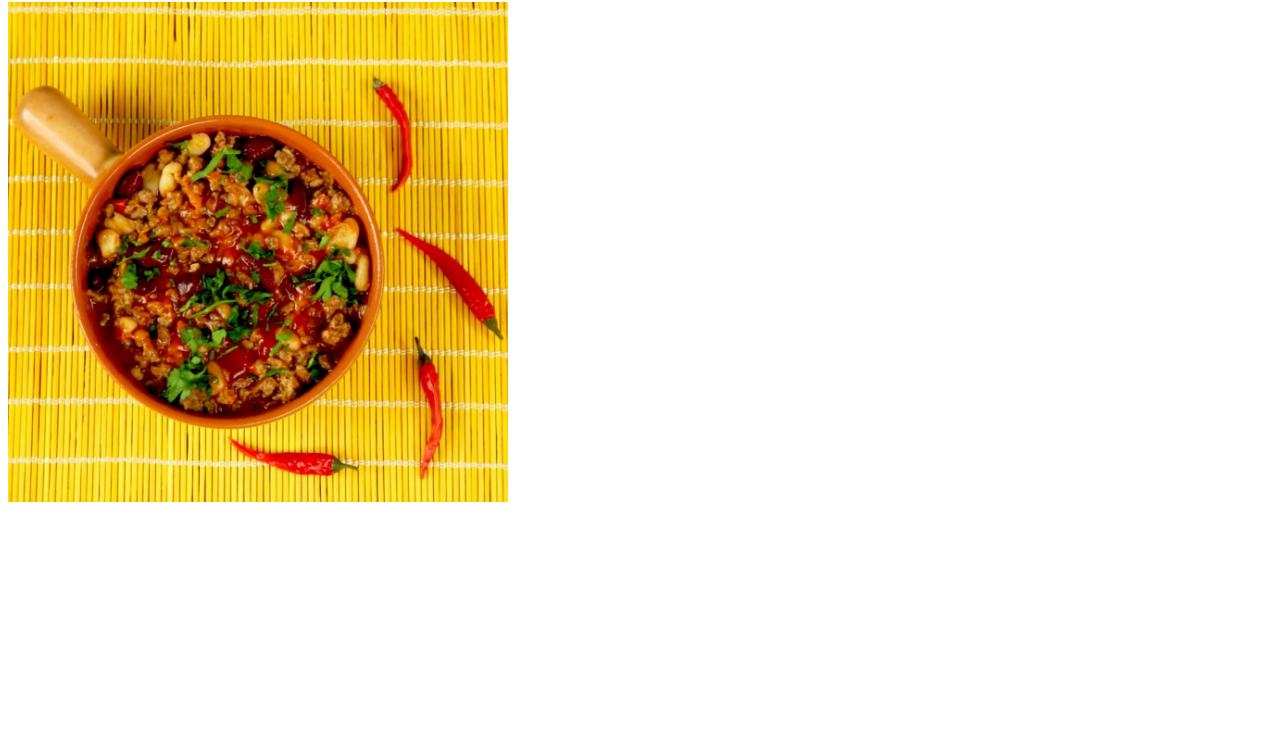
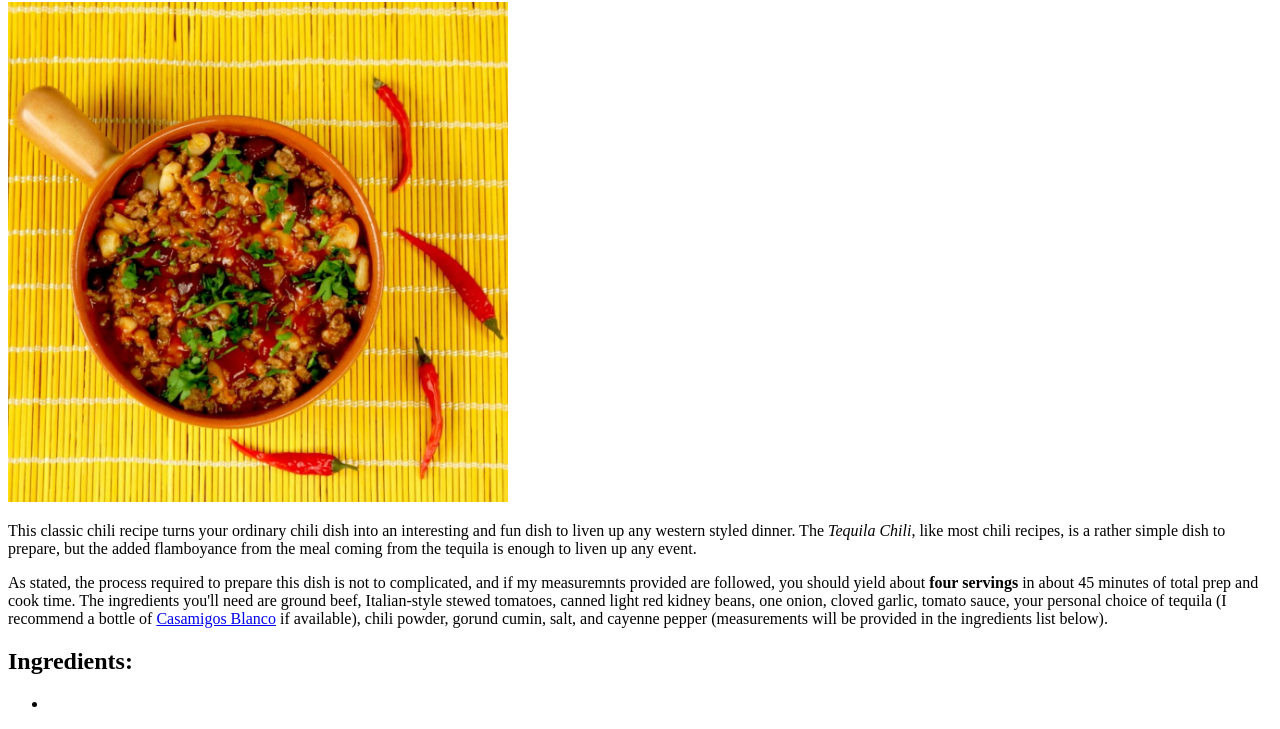
Before and after one commit to tetsuobbb/odin-recipes, a plain HTML site: page recipes/tequila-chili.html in a window 1280 px wide. Shown: the part 78-807 px from the top of the page. Drawn offline with Linux system fonts and the light colour scheme; files whose address does not match are found by name.

Commit message:
Some spelling fixes in 'cornbread' and finished description for 'chili'
Minor fixes in cornbread and am making haste on completing tequila chili and the entire project. May or may not add to index.html for stylistic reasons.

```diff
--- a/recipes/tequila-chili.html
+++ b/recipes/tequila-chili.html
@@ -11,7 +11,23 @@
     <img src="/Users/tbizzy/repos/odin-recipes/images/tequilachili2.jpg" alt="Tequila Chili" style="width: 500px; height: 500px">
 
     <p>
+        This classic chili recipe turns your ordinary chili dish into an interesting and fun dish to liven up any western styled
+        dinner. The <em>Tequila Chili</em>, like most chili recipes, is a rather simple dish to prepare, but the added flamboyance
+        from the meal coming from the tequila is enough to liven up any event.
+    </p>
 
+    <p>
+        As stated, the process required to prepare this dish is not to complicated, and if my measuremnts provided are followed, you should
+        yield about <strong>four servings</strong> in about 45 minutes of total prep and cook time. The ingredients you'll need are ground beef,
+        Italian-style stewed tomatoes, canned light red kidney beans, one onion, cloved garlic, tomato sauce,
+        your personal choice of tequila (I recommend a bottle of
+        <a href="https://www.totalwine.com/spirits/tequila/blancosilver/casamigos-blanco/p/130475750?glia=true&s=1132&&pid=cpc:Core+Catalog+-+Shopping%2BUS%2BCALI%2BENG%2BSPART::google::&gclid=Cj0KCQjw94WZBhDtARIsAKxWG-_0e1O7KdwzC7tzM_RLhwOjWBf3DaAgNWGlGpSuUX_zuexPQRGnLGAaAjCpEALw_wcB&gclsrc=aw.ds">Casamigos Blanco</a> if available),
+        chili powder, gorund cumin, salt, and cayenne pepper (measurements will be provided in the ingredients list below).
     </p>
+
+    <h2><strong>Ingredients:</strong></h2>
+    <ul>
+        <li></li>
+    </ul>
 </body>
 </html>
```
Also changed, not shown: recipes/buttermilk-cornbread.html (+1 -1 lines).
